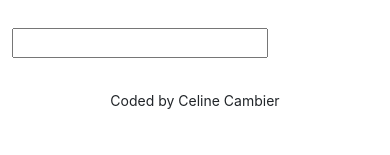
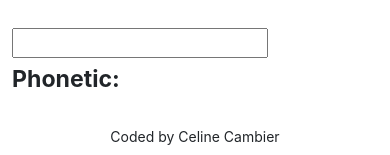
Before and after one commit to CelineCambier/dictionary-project, a React (Create React App) app: page / in a window 390 px wide. Shown: the part 182-337 px from the top of the page. Built offline with nearby package versions, Linux system fonts and the light colour scheme.

Commit message:
Added phonetic

```diff
--- a/src/Results.js
+++ b/src/Results.js
@@ -6,6 +6,7 @@ export default function Results(props) {
     return (
       <div className="Results">
         <h2>{props.results.word}</h2>
+        <h3 className="phonetic"><strong>Phonetic: </strong>{props.results.phonetic}</h3>
         {props.results.meanings?.map(function (meanings, index) {
           return (
             <div key={index}>
```
